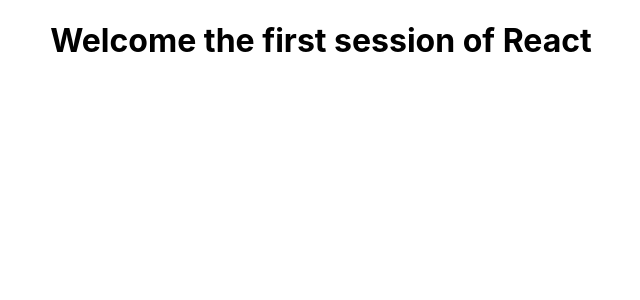
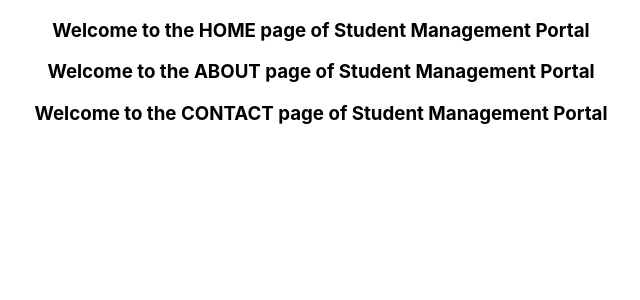
Before and after one commit to siddhant008/React-Hands-On, a React (Create React App) app: page / in a window 1280 px wide. Shown: the top 300 px of the page, without its empty margins (319-959 px from the left). Built offline with nearby package versions, Linux system fonts and the light colour scheme.

Commit message:
Handson 2 created

```diff
--- a/src/App.js
+++ b/src/App.js
@@ -1,9 +1,16 @@
-import logo from './logo.svg';
 import './App.css';
+
+import About from './Components/About';
+import Contact from './Components/Contact';
+import Home from './Components/Home';
 
 function App() {
   return (
-    <h1 class="App">Welcome the first session of React</h1>
+    <div class="App">
+      <Home/>
+      <About/>
+      <Contact />
+    </div>
   );
 }
 
--- /dev/null
+++ b/src/Components/About.js
@@ -0,0 +1,9 @@
+import React, { Component } from 'react';
+
+class About extends Component {
+    render() {
+        return <h3> Welcome to the ABOUT page of Student Management Portal </h3>
+    }
+}
+
+export default About;
--- /dev/null
+++ b/src/Components/Contact.js
@@ -0,0 +1,9 @@
+import React, { Component } from 'react';
+
+class Contact extends Component {
+    render() {
+        return <h3> Welcome to the CONTACT page of Student Management Portal </h3>
+    }
+}
+
+export default Contact;
--- /dev/null
+++ b/src/Components/Home.js
@@ -0,0 +1,9 @@
+import React, { Component } from "react";
+
+class Home extends Component {
+  render() {
+    return <h3> Welcome to the HOME page of Student Management Portal </h3>;
+  }
+}
+
+export default Home;
```
